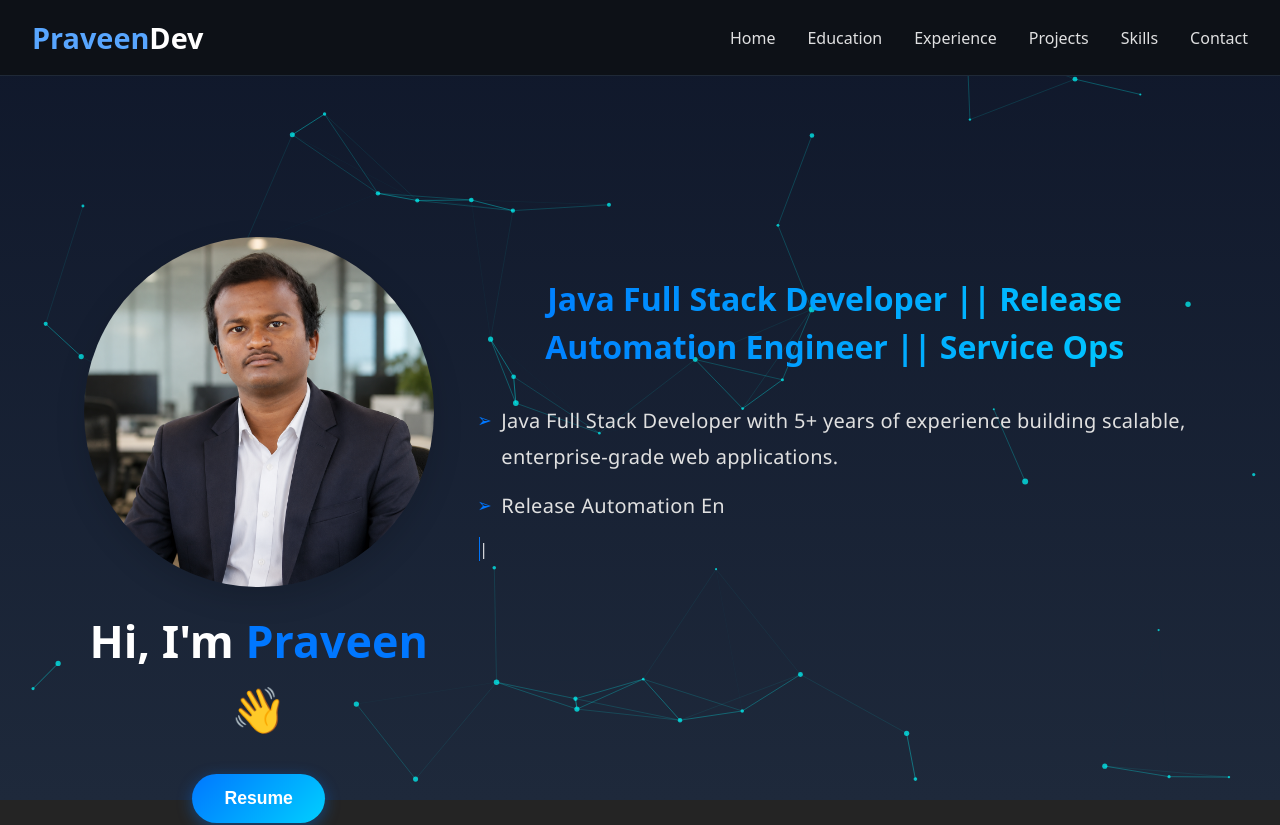
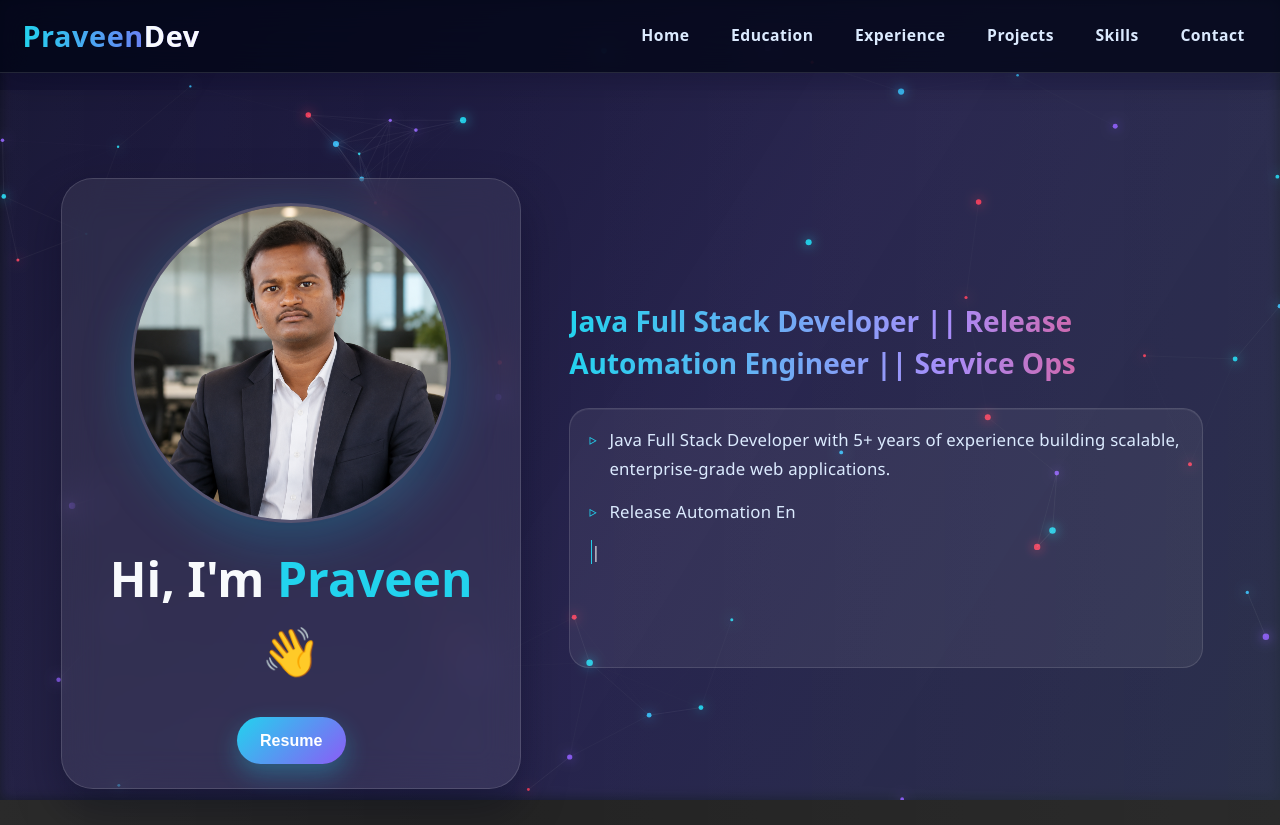
Before and after one commit to pravensv/pravensv.github.io, a React (Vite) app: page / in a window 1280 px wide. Shown: the top 825 px of the page. Built offline with nearby package versions, Linux system fonts and the light colour scheme; no server answers.

Commit message:
updated latest code

```diff
--- a/src/App.css
+++ b/src/App.css
@@ -1,8 +1,42 @@
+:root {
+  color-scheme: dark;
+  font-family: Inter, 'Segoe UI', Roboto, Oxygen, Ubuntu, Cantarell, 'Open Sans', sans-serif;
+  background: #020617;
+  color: #f8fafc;
+}
+
+* {
+  box-sizing: border-box;
+}
+
+html {
+  scroll-behavior: smooth;
+}
+
+body {
+  margin: 0;
+  min-height: 100vh;
+  overflow-x: hidden;
+  background:
+    radial-gradient(circle at top left, rgba(6, 182, 212, 0.16), transparent 32%),
+    radial-gradient(circle at top right, rgba(139, 92, 246, 0.18), transparent 30%),
+    linear-gradient(135deg, #020617 0%, #0f172a 45%, #111827 100%);
+  color: #f8fafc;
+  -webkit-font-smoothing: antialiased;
+  -moz-osx-font-smoothing: grayscale;
+}
+
 #root {
   margin: 0 auto;
-  padding: 0rem;
+  padding: 0;
   padding-top: 80px;
-  text-align: center;
+  min-height: 100vh;
+  text-align: left;
+}
+
+::selection {
+  background: rgba(6, 182, 212, 0.35);
+  color: white;
 }
 
 @media (max-width: 768px) {
@@ -10,11 +44,3 @@
     padding-top: 70px;
   }
 }
-
-body {
-  margin: 0;
-  font-family: -apple-system, BlinkMacSystemFont, 'Segoe UI', Roboto, Oxygen,
-    Ubuntu, Cantarell, 'Open Sans', 'Helvetica Neue', sans-serif;
-  -webkit-font-smoothing: antialiased;
-  -moz-osx-font-smoothing: grayscale;
-}
--- a/src/components/Background/Background.module.scss
+++ b/src/components/Background/Background.module.scss
@@ -1,11 +1,9 @@
 .background {
     position: fixed;
-    top: 0;
-    left: 0;
+    inset: 0;
     width: 100%;
     height: 100%;
     z-index: -1;
-    background: linear-gradient(to bottom, #0f172a, #1e293b);
-    /* Deep tech blue/slate */
     pointer-events: none;
+    opacity: 0.95;
 }
--- a/src/components/Background/Background.tsx
+++ b/src/components/Background/Background.tsx
@@ -16,9 +16,10 @@ export default function Background() {
         canvas.width = width;
         canvas.height = height;
 
+        const palette = ["#22d3ee", "#8b5cf6", "#f43f5e", "#38bdf8"];
         const particles: Particle[] = [];
-        const particleCount = 50; // Number of nodes
-        const connectionDistance = 150; // Distance to draw lines
+        const particleCount = 60;
+        const connectionDistance = 140;
 
         class Particle {
             x: number;
@@ -26,20 +27,21 @@ export default function Background() {
             vx: number;
             vy: number;
             size: number;
+            color: string;
 
             constructor() {
                 this.x = Math.random() * width;
                 this.y = Math.random() * height;
-                this.vx = (Math.random() - 0.5) * 0.5; // Slow movement
-                this.vy = (Math.random() - 0.5) * 0.5;
-                this.size = Math.random() * 2 + 1;
+                this.vx = (Math.random() - 0.5) * 0.4;
+                this.vy = (Math.random() - 0.5) * 0.4;
+                this.size = Math.random() * 2.2 + 1.1;
+                this.color = palette[Math.floor(Math.random() * palette.length)];
             }
 
             update() {
                 this.x += this.vx;
                 this.y += this.vy;
 
-                // Bounce off edges
                 if (this.x < 0 || this.x > width) this.vx *= -1;
                 if (this.y < 0 || this.y > height) this.vy *= -1;
             }
@@ -48,27 +50,33 @@ export default function Background() {
                 if (!ctx) return;
                 ctx.beginPath();
                 ctx.arc(this.x, this.y, this.size, 0, Math.PI * 2);
-                ctx.fillStyle = "rgba(0, 255, 255, 0.7)"; // Cyan nodes
+                ctx.fillStyle = this.color;
+                ctx.shadowBlur = 12;
+                ctx.shadowColor = this.color;
                 ctx.fill();
             }
         }
 
-        // Initialize particles
         for (let i = 0; i < particleCount; i++) {
             particles.push(new Particle());
         }
 
         function animate() {
             if (!ctx || !canvas) return;
+
+            const gradient = ctx.createLinearGradient(0, 0, width, height);
+            gradient.addColorStop(0, "rgba(2, 6, 23, 0.86)");
+            gradient.addColorStop(0.55, "rgba(15, 23, 42, 0.75)");
+            gradient.addColorStop(1, "rgba(30, 41, 59, 0.92)");
             ctx.clearRect(0, 0, width, height);
+            ctx.fillStyle = gradient;
+            ctx.fillRect(0, 0, width, height);
 
-            // Update and draw particles
             particles.forEach((particle) => {
                 particle.update();
                 particle.draw();
             });
 
-            // Draw connections
             for (let i = 0; i < particles.length; i++) {
                 for (let j = i + 1; j < particles.length; j++) {
                     const dx = particles[i].x - particles[j].x;
@@ -77,8 +85,8 @@ export default function Background() {
 
                     if (distance < connectionDistance) {
                         ctx.beginPath();
-                        ctx.strokeStyle = `rgba(0, 255, 255, ${1 - distance / connectionDistance})`; // Fade out line
-                        ctx.lineWidth = 0.5;
+                        ctx.strokeStyle = `rgba(255,255,255,${0.12 * (1 - distance / connectionDistance)})`;
+                        ctx.lineWidth = 0.8;
                         ctx.moveTo(particles[i].x, particles[i].y);
                         ctx.lineTo(particles[j].x, particles[j].y);
                         ctx.stroke();
--- a/src/components/Header/Header.module.scss
+++ b/src/components/Header/Header.module.scss
@@ -1,50 +1,64 @@
 /* Header Wrapper */
 .header {
   width: 100%;
-  padding: 1rem 2rem;
-  background: #0d1117;
+  padding: 0.9rem 1.4rem;
+  background: rgba(2, 6, 23, 0.78);
+  backdrop-filter: blur(18px);
   display: flex;
   justify-content: space-between;
   align-items: center;
   position: fixed;
   top: 0;
   z-index: 50;
-  border-bottom: 1px solid #1f2937;
+  border-bottom: 1px solid rgba(255, 255, 255, 0.12);
+  box-shadow: 0 8px 30px rgba(2, 6, 23, 0.24);
 }
 
 /* Logo */
 .logo {
   font-size: 1.8rem;
-  font-weight: 700;
-  color: #58a6ff;
+  font-weight: 800;
+  letter-spacing: 0.02em;
+  background: linear-gradient(90deg, #22d3ee 0%, #8b5cf6 100%);
+  background-clip: text;
+  -webkit-background-clip: text;
+  -webkit-text-fill-color: transparent;
 
   span {
-    color: #fff;
+    color: #f8fafc;
+    -webkit-text-fill-color: #f8fafc;
   }
 }
 
 /* Desktop Navigation */
 .navDesktop {
   display: flex;
-  gap: 2rem;
+  gap: 1rem;
+  align-items: center;
 
-  a {
-    color: #c9d1d9;
+  span {
+    color: #dbeafe;
     text-decoration: none;
-    font-size: 1.1rem;
-    transition: 0.3s;
+    font-size: 0.98rem;
+    font-weight: 600;
+    letter-spacing: 0.03em;
+    transition: all 0.25s ease;
+    padding: 0.55rem 0.8rem;
+    border-radius: 999px;
+    cursor: pointer;
 
     &:hover {
-      color: #58a6ff;
+      color: #ffffff;
+      background: rgba(255, 255, 255, 0.08);
     }
   }
 }
 
 /* Highlight Active Link */
 .active {
-  color: #58a6ff;
-  border-bottom: 2px solid #58a6ff;
-  padding-bottom: 6px;
+  color: #ffffff;
+  background: rgba(34, 211, 238, 0.16);
+  box-shadow: inset 0 0 0 1px rgba(34, 211, 238, 0.27);
 }
 
 /* Hamburger Menu Icon */
@@ -53,19 +67,20 @@
   flex-direction: column;
   gap: 5px;
   cursor: pointer;
+  padding: 0.35rem;
 
   span {
-    width: 25px;
-    height: 3px;
+    width: 24px;
+    height: 2px;
     background: #fff;
     transition: 0.4s;
-    border-radius: 5px;
+    border-radius: 999px;
   }
 }
 
 /* Transform bars when open */
 .barOpen:nth-child(1) {
-  transform: rotate(45deg) translate(6px, 6px);
+  transform: rotate(45deg) translate(5px, 5px);
 }
 
 .barOpen:nth-child(2) {
@@ -73,26 +88,27 @@
 }
 
 .barOpen:nth-child(3) {
-  transform: rotate(-45deg) translate(6px, -6px);
+  transform: rotate(-45deg) translate(5px, -5px);
 }
 
 /* Mobile Menu Drawer */
 .mobileMenu {
   position: fixed;
-  top: 65px;
+  top: 66px;
   left: 0;
   width: 100%;
-  background: #161b22;
-  padding: 1.5rem 0;
+  background: rgba(2, 6, 23, 0.95);
+  backdrop-filter: blur(18px);
+  padding: 1.3rem 0 1.5rem;
   display: flex;
   flex-direction: column;
-  gap: 1.5rem;
+  gap: 1rem;
   align-items: center;
-  transform: translateY(-300px);
+  transform: translateY(-320px);
   opacity: 0;
   pointer-events: none;
   transition: 0.4s ease;
-  border-bottom: 1px solid #1f2937;
+  border-bottom: 1px solid rgba(255, 255, 255, 0.12);
 }
 
 /* Show when open */
@@ -103,19 +119,25 @@
 }
 
 /* Mobile menu link style */
-.mobileMenu a {
-  color: #c9d1d9;
-  font-size: 1.2rem;
+.mobileMenu span {
+  color: #dbeafe;
+  font-size: 1rem;
+  font-weight: 600;
   text-decoration: none;
-  transition: 0.3s;
+  transition: 0.25s;
+  cursor: pointer;
 
   &:hover {
-    color: #58a6ff;
+    color: #22d3ee;
   }
 }
 
 /* Mobile View Logic */
 @media (max-width: 768px) {
+  .header {
+    padding: 0.85rem 1rem;
+  }
+
   .navDesktop {
     display: none;
   }
@@ -125,6 +147,6 @@
   }
 
   .logo {
-    font-size: 1.5rem;
+    font-size: 1.45rem;
   }
 }
--- a/src/components/SectionWrapper/SectionWrapper.module.scss
+++ b/src/components/SectionWrapper/SectionWrapper.module.scss
@@ -1,33 +1,37 @@
 .sectionWrapper {
+  width: 100%;
+  position: relative;
+  overflow: hidden;
   margin-top: 90px;
+  padding: 1.25rem 0 2.5rem;
 
   @media (max-width: 768px) {
     margin-top: 75px;
+    padding-bottom: 2rem;
   }
 
-  width: 100%;
-  position: relative;
-  overflow: hidden;
+  &::before {
+    content: "";
+    position: absolute;
+    inset: 0;
+    background: linear-gradient(90deg, rgba(255, 255, 255, 0.03), transparent 35%, rgba(255, 255, 255, 0.03));
+    pointer-events: none;
+  }
 
-  /* Soft gradient separator between each section */
   &::after {
     content: "";
     position: absolute;
     bottom: 0;
     left: 50%;
     transform: translateX(-50%);
-    width: 60%;
-    height: 2px;
-    background: linear-gradient(
-      90deg,
-      transparent,
-      rgba(0, 0, 0, 0.2),
-      transparent
-    );
+    width: 72%;
+    height: 1px;
+    background: linear-gradient(90deg, transparent, rgba(255, 255, 255, 0.2), transparent);
   }
 }
 
 .inner {
-  max-width: 1200px;
+  max-width: 1260px;
   margin: auto;
+  padding: 0 1.2rem;
 }
--- a/src/pages/Home/Home.module.scss
+++ b/src/pages/Home/Home.module.scss
@@ -1,112 +1,117 @@
 .container {
-  display: flex;
+  display: grid;
+  grid-template-columns: minmax(320px, 460px) 1fr;
   align-items: center;
-  justify-content: space-between;
-  padding: 3rem 2rem;
-  /* Reduced horizontal padding for more width */
-  min-height: 100vh;
-  margin-top: 40px;
+  gap: 3rem;
+  padding: 3rem 2rem 4rem;
+  min-height: 90vh;
+  margin-top: 20px;
+
+  @media (max-width: 1024px) {
+    grid-template-columns: 1fr;
+    gap: 2rem;
+  }
 
   @media (max-width: 768px) {
-    flex-direction: column;
-    padding: 1.5rem;
+    padding: 1.5rem 1rem 2rem;
     text-align: center;
     margin-top: 75px;
   }
 }
 
 .imageSection {
-  flex: 1;
   display: flex;
   flex-direction: column;
   justify-content: center;
   align-items: center;
   text-align: center;
+  padding: 1.5rem;
+  border-radius: 2rem;
+  background: rgba(255, 255, 255, 0.07);
+  border: 1px solid rgba(255, 255, 255, 0.14);
+  box-shadow: 0 20px 45px rgba(2, 6, 23, 0.35);
+  backdrop-filter: blur(18px);
 
   img {
-    width: 350px;
-    height: 350px;
+    width: 320px;
+    height: 320px;
     object-fit: cover;
     border-radius: 50%;
-    box-shadow: 0 10px 30px rgba(0, 0, 0, 0.15);
-    margin-bottom: 20px;
+    border: 3px solid rgba(255, 255, 255, 0.18);
+    box-shadow: 0 16px 50px rgba(6, 182, 212, 0.25);
+    margin-bottom: 1.25rem;
 
     @media (max-width: 768px) {
       width: 250px;
       height: 250px;
-      margin-bottom: 2rem;
-      margin-top: 1rem;
+      margin-bottom: 1.25rem;
+      margin-top: 0.5rem;
     }
   }
 }
 
 .textSection {
-  flex: 2;
-  /* Increased width relative to image */
-  padding-left: 1rem;
-  /* Removed glassmorphism background */
+  padding: 1.5rem 1rem 1.5rem 0;
 
   @media (max-width: 768px) {
-    padding-left: 0;
-    margin-top: 2rem;
+    padding: 0.25rem 0 0;
   }
 }
 
 .name {
-  font-size: 2.8rem;
+  font-size: clamp(2rem, 4vw, 3rem);
   font-weight: 700;
-  margin-bottom: 0.5rem;
-  color: #fff;
+  margin: 0 0 0.5rem;
+  color: #f8fafc;
 
   span {
-    color: #0077ff;
+    color: #22d3ee;
   }
 }
 
 .role {
-  font-size: 2rem;
-  /* Increased size */
+  font-size: clamp(1.25rem, 2.5vw, 1.75rem);
   font-weight: 700;
-  text-align: center;
-  /* Center the heading */
-  background: linear-gradient(90deg, #0077ff, #00cfff);
+  text-align: left;
+  background: linear-gradient(90deg, #22d3ee, #a78bfa 60%, #f43f5e);
   background-clip: text;
   -webkit-background-clip: text;
   -webkit-text-fill-color: transparent;
-  margin-bottom: 2rem;
-  position: relative;
+  margin: 0 0 1.5rem;
   display: inline-block;
-  width: 100%;
+
+  @media (max-width: 768px) {
+    text-align: center;
+  }
 }
 
-/* TYPING EFFECT WRAPPER */
 .descriptionWrapper {
-  height: 350px;
+  min-height: 260px;
+  max-height: 320px;
   overflow-y: auto;
-  margin-bottom: 2rem;
-  padding: 0 1rem;
-  /* Add side padding for cleaner look */
+  padding: 1rem 1rem 1rem 1.2rem;
+  border-radius: 1.25rem;
+  background: rgba(255, 255, 255, 0.06);
+  border: 1px solid rgba(255, 255, 255, 0.12);
+  box-shadow: inset 0 1px 0 rgba(255, 255, 255, 0.06);
 }
 
 .descriptionLine {
-  font-size: 1.25rem;
-  /* Slightly larger for premium feel */
-  line-height: 1.8;
-  color: #e0e0e0;
-  margin-bottom: 0.8rem;
+  font-size: 1.05rem;
+  line-height: 1.75;
+  color: #dbeafe;
+  margin: 0 0 0.85rem;
   position: relative;
-  padding-left: 1.5rem;
-  /* Space for the bullet */
+  padding-left: 1.25rem;
   font-family: 'Segoe UI', Tahoma, Geneva, Verdana, sans-serif;
-  letter-spacing: 0.3px;
+  letter-spacing: 0.2px;
 
   &::before {
-    content: "➢";
-    /* Stylish arrow */
+    content: "▹";
     position: absolute;
     left: 0;
-    color: #0077ff;
-    font-size: 1.2rem;
+    color: #22d3ee;
+    font-size: 1rem;
     top: 0;
   }
 }
@@ -114,7 +119,7 @@
 .cursor {
   display: inline-block;
   width: 1px;
-  background-color: #0077ff;
+  background-color: #22d3ee;
   margin-left: 2px;
   animation: blink 0.7s infinite;
 }
@@ -128,25 +133,21 @@
 .buttonContainer {
   display: flex;
   gap: 15px;
-  margin-top: 1.5rem;
-  /* Adjusted margin */
+  margin-top: 1.4rem;
 }
 
-/* Updated Resume Button Style */
 .resumeBtn {
-  padding: 14px 32px;
+  padding: 0.9rem 1.45rem;
   border: none;
   outline: none;
-  font-size: 1.1rem;
+  font-size: 1rem;
   font-weight: 700;
-  border-radius: 50px;
+  border-radius: 999px;
   cursor: pointer;
   transition: all 0.3s cubic-bezier(0.4, 0, 0.2, 1);
-
-  /* Gradient Style */
-  background: linear-gradient(135deg, #0077ff 0%, #00cfff 100%);
+  background: linear-gradient(135deg, #22d3ee 0%, #8b5cf6 100%);
   color: white;
-  box-shadow: 0 4px 15px rgba(0, 119, 255, 0.4);
+  box-shadow: 0 10px 25px rgba(34, 211, 238, 0.3);
   position: relative;
   overflow: hidden;
   z-index: 1;
@@ -154,11 +155,8 @@
   &::before {
     content: '';
     position: absolute;
-    top: 0;
-    left: 0;
-    width: 100%;
-    height: 100%;
-    background: linear-gradient(135deg, #00cfff 0%, #0077ff 100%);
+    inset: 0;
+    background: linear-gradient(135deg, #8b5cf6 0%, #22d3ee 100%);
     z-index: -1;
     transition: opacity 0.3s ease-in-out;
     opacity: 0;
@@ -166,7 +164,7 @@
 
   &:hover {
     transform: translateY(-3px);
-    box-shadow: 0 8px 25px rgba(0, 119, 255, 0.5);
+    box-shadow: 0 16px 30px rgba(34, 211, 238, 0.35);
 
     &::before {
       opacity: 1;
@@ -175,23 +173,16 @@
 
   &:active {
     transform: translateY(-1px);
-    box-shadow: 0 4px 12px rgba(0, 119, 255, 0.4);
   }
 }
 
-.hireBtn:hover {
-  background-color: #0f5132;
-}
-
-/* Mobile */
 @media (max-width: 768px) {
   .buttonContainer {
     flex-direction: column;
     width: 100%;
   }
 
-  .resumeBtn,
-  .hireBtn {
+  .resumeBtn {
     width: 100%;
     text-align: center;
   }
```
Also changed, not shown: src/pages/Projects/Projects.module.scss (+55 -35 lines), src/styles/tokens.scss (added, +135 -0 lines), src/theme.ts (added, +49 -0 lines).
